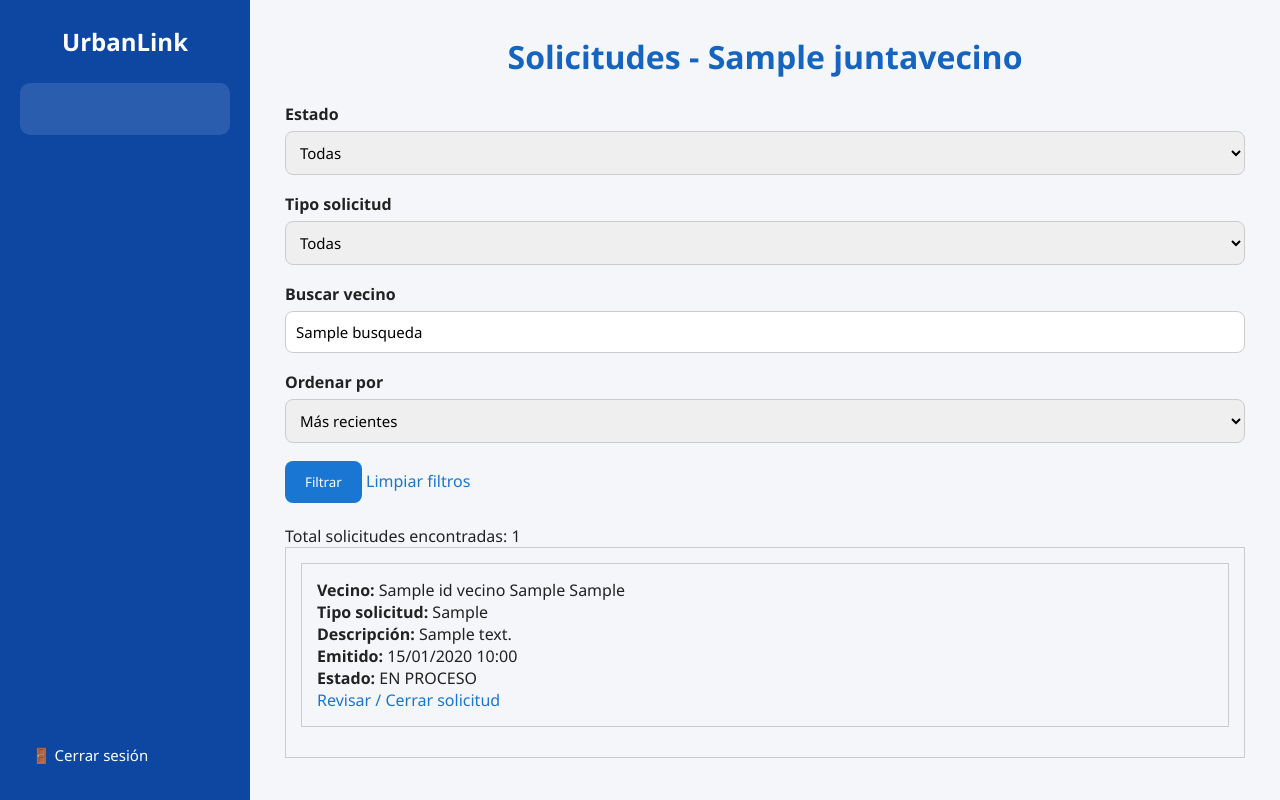
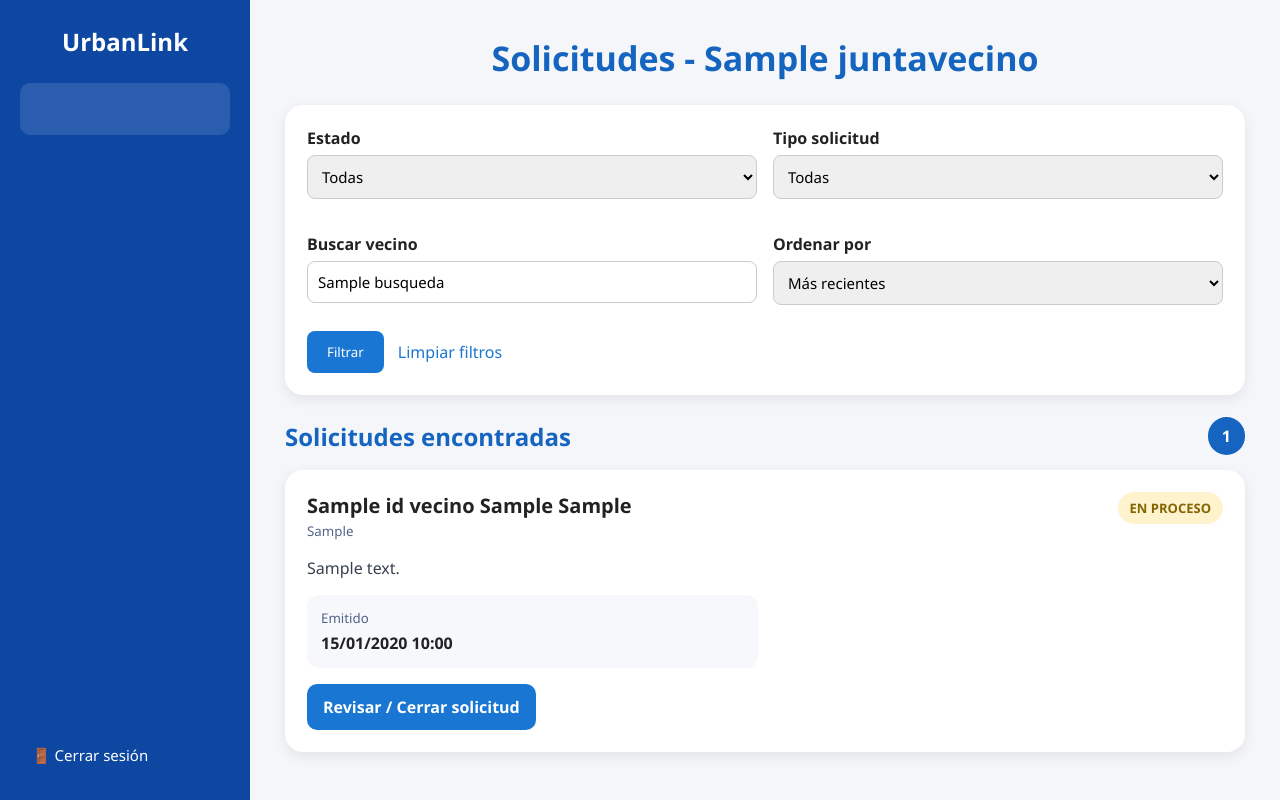
Before and after one commit to LeandroCaceresM/Capstone26, a Django app: template FASE 2/Evidencia Proyecto/Pagina_Capstone/Proyecto/core/app/templates/presidente/solicitudes.html in a window 1280 px wide. Run offline with Django 5.2, Linux system fonts and the light colour scheme; tables that the repository leaves empty hold one stand-in row (values such as "Sample post"); the template is opened without the code that fills it: values that come from a table or form of the project are taken from there, most other values are stand-ins (such as "Sample title", 1, 10 or a date in 2020).

Commit message:
Se rediseñan los siguientes apartados: Solicitudes y Certificados

```diff
--- /dev/null
+++ b/FASE 2/Evidencia Proyecto/Pagina_Capstone/Proyecto/core/app/static/css/solicitudes_presidente.css
@@ -0,0 +1,173 @@
+.solicitudes-admin-page{
+    max-width: 1100px;
+    margin: 0 auto;
+}
+
+.solicitudes-admin-page h1{
+    text-align: center;
+    font-size: 34px;
+    margin-bottom: 24px;
+}
+
+.filtros-card,
+.solicitud-admin-card,
+.empty-card{
+    background: white;
+    border-radius: 18px;
+    padding: 22px;
+    box-shadow: 0 4px 14px rgba(0,0,0,.08);
+}
+
+.filtros-card{
+    margin-bottom: 22px;
+}
+
+.filtros-grid{
+    display: grid;
+    grid-template-columns: repeat(2, 1fr);
+    gap: 16px;
+}
+
+.filtros-actions{
+    display: flex;
+    align-items: center;
+    gap: 14px;
+    margin-top: 8px;
+}
+
+.resultados-header{
+    display: flex;
+    justify-content: space-between;
+    align-items: center;
+    margin-bottom: 15px;
+}
+
+.resultados-header h2{
+    margin: 0;
+}
+
+.resultados-header span{
+    background: #1565c0;
+    color: white;
+    padding: 8px 14px;
+    border-radius: 999px;
+    font-weight: bold;
+}
+
+.solicitudes-admin-list{
+    display: grid;
+    gap: 16px;
+}
+
+.solicitud-admin-header{
+    display: flex;
+    justify-content: space-between;
+    gap: 16px;
+    align-items: flex-start;
+}
+
+.solicitud-admin-header h3{
+    margin: 0;
+    font-size: 20px;
+}
+
+.solicitud-admin-header small{
+    color: #526587;
+}
+
+.estado{
+    display: inline-block;
+    padding: 7px 12px;
+    border-radius: 999px;
+    font-size: 13px;
+    font-weight: bold;
+    white-space: nowrap;
+}
+
+.estado-enproceso{
+    background: #fff3cd;
+    color: #856404;
+}
+
+.estado-aprobado{
+    background: #d4edda;
+    color: #155724;
+}
+
+.estado-rechazado{
+    background: #f8d7da;
+    color: #721c24;
+}
+
+.descripcion{
+    margin: 16px 0;
+    color: #374151;
+}
+
+.solicitud-admin-meta{
+    display: grid;
+    grid-template-columns: repeat(2, 1fr);
+    gap: 14px;
+}
+
+.solicitud-admin-meta div,
+.comentario-card{
+    background: #f6f8fc;
+    border-radius: 12px;
+    padding: 14px;
+}
+
+.solicitud-admin-meta small,
+.comentario-card small{
+    display: block;
+    color: #526587;
+    margin-bottom: 5px;
+}
+
+.comentario-card{
+    margin-top: 14px;
+}
+
+.comentario-card p{
+    margin: 0;
+}
+
+.btn-revisar{
+    display: inline-block;
+    margin-top: 16px;
+    background: #1976d2;
+    color: white;
+    padding: 12px 16px;
+    border-radius: 10px;
+    font-weight: 600;
+    text-decoration: none;
+}
+
+.btn-revisar:hover{
+    background: #125aa3;
+    color: white;
+    text-decoration: none;
+}
+
+.empty-card{
+    text-align: center;
+    color: #6b7280;
+}
+
+@media(max-width: 768px){
+    .solicitudes-admin-page h1{
+        font-size: 24px;
+    }
+
+    .filtros-grid{
+        grid-template-columns: 1fr;
+    }
+
+    .solicitud-admin-header{
+        flex-direction: column;
+    }
+
+    .solicitud-admin-meta{
+        grid-template-columns: 1fr;
+    }
+}
--- a/FASE 2/Evidencia Proyecto/Pagina_Capstone/Proyecto/core/app/templates/presidente/solicitudes.html
+++ b/FASE 2/Evidencia Proyecto/Pagina_Capstone/Proyecto/core/app/templates/presidente/solicitudes.html
@@ -1,14 +1,25 @@
 {% extends "base_panel.html" %}
+{% load static %}
 
 {% block titulo %}
 Solicitudes
 {% endblock %}
 
+{% block head %}
+{{ block.super }}
+<link rel="stylesheet" href="{% static 'css/solicitudes_presidente.css' %}">
+{% endblock %}
+
 {% block contenido %}
+
+<div class="solicitudes-admin-page">
 
     <h1>Solicitudes - {{ junta.nombre }}</h1>
 
-<form method="GET">
+    <form method="GET" class="filtros-card">
+
+        <div class="filtros-grid">
+            <div>
                 <label>Estado</label>
                 <select name="estado">
                     <option value="Todas" {% if filtro_estado == "Todas" %}selected{% endif %}>Todas</option>
@@ -16,7 +27,9 @@ Solicitudes
                     <option value="APROBADO" {% if filtro_estado == "APROBADO" %}selected{% endif %}>Aprobadas</option>
                     <option value="RECHAZADO" {% if filtro_estado == "RECHAZADO" %}selected{% endif %}>Rechazadas</option>
                 </select>
+            </div>
 
+            <div>
                 <label>Tipo solicitud</label>
                 <select name="tipo">
                     <option value="Todas" {% if filtro_tipo == "Todas" %}selected{% endif %}>Todas</option>
@@ -27,15 +40,14 @@ Solicitudes
                         </option>
                     {% endfor %}
                 </select>
+            </div>
 
+            <div>
                 <label>Buscar vecino</label>
-    <input
-        type="text"
-        name="q"
-        value="{{ busqueda }}"
-        placeholder="Nombre, apellido o RUT"
-    >
+                <input type="text" name="q" value="{{ busqueda }}" placeholder="Nombre, apellido o RUT">
+            </div>
 
+            <div>
                 <label>Ordenar por</label>
                 <select name="orden">
                     <option value="recientes" {% if orden == "recientes" %}selected{% endif %}>Más recientes</option>
@@ -45,48 +57,81 @@ Solicitudes
                     <option value="estado" {% if orden == "estado" %}selected{% endif %}>Estado</option>
                     <option value="tipo" {% if orden == "tipo" %}selected{% endif %}>Tipo solicitud</option>
                 </select>
+            </div>
+        </div>
 
+        <div class="filtros-actions">
             <button type="submit">Filtrar</button>
+            <a href="{% url 'solicitudes_presidente' %}">Limpiar filtros</a>
+        </div>
 
-    <a href="{% url 'solicitudes_presidente' %}">
-        Limpiar filtros
-    </a>
     </form>
-<br>
 
-<p>Total solicitudes encontradas: {{ solicitudes_data|length }}</p>
+    <div class="resultados-header">
+        <h2>Solicitudes encontradas</h2>
+        <span>{{ solicitudes_data|length }}</span>
+    </div>
 
-<div style="max-height: 650px; overflow-y: auto; border: 1px solid #ccc; padding: 15px;">
     {% if solicitudes_data %}
+        <div class="solicitudes-admin-list">
             {% for item in solicitudes_data %}
-            <div style="border:1px solid #ccc; padding:15px; margin-bottom:15px;">
-                <p>
-                    <strong>Vecino:</strong>
+                <div class="solicitud-admin-card">
+
+                    <div class="solicitud-admin-header">
+                        <div>
+                            <h3>
                                 {{ item.solicitud.id_vecino.pri_nombre }}
                                 {{ item.solicitud.id_vecino.apell_paterno }}
                                 {{ item.solicitud.id_vecino.apell_materno }}
+                            </h3>
+                            <small>{{ item.solicitud.id_tsolicitud.tipo_solicitud }}</small>
+                        </div>
+
+                        <span class="estado estado-{{ item.solicitud.estado|lower|cut:' ' }}">
+                            {{ item.solicitud.estado }}
+                        </span>
+                    </div>
+
+                    <p class="descripcion">
+                        {{ item.solicitud.descripcion }}
                     </p>
 
-                <p><strong>Tipo solicitud:</strong> {{ item.solicitud.id_tsolicitud.tipo_solicitud }}</p>
-                <p><strong>Descripción:</strong> {{ item.solicitud.descripcion }}</p>
-                <p><strong>Emitido:</strong> {{ item.solicitud.fecha_solicitud|date:"d/m/Y H:i" }}</p>
-                <p><strong>Estado:</strong> {{ item.solicitud.estado }}</p>
+                    <div class="solicitud-admin-meta">
+                        <div>
+                            <small>Emitido</small>
+                            <strong>{{ item.solicitud.fecha_solicitud|date:"d/m/Y H:i" }}</strong>
+                        </div>
 
                         {% if item.solicitud.estado != "EN PROCESO" %}
-                    <p><strong>Resuelto:</strong> {{ item.fecha_resuelta|date:"d/m/Y H:i" }}</p>
-                    <p><strong>Comentario presidente:</strong> {{ item.solicitud.comentario_presidente }}</p>
+                            <div>
+                                <small>Resuelto</small>
+                                <strong>{{ item.fecha_resuelta|date:"d/m/Y H:i" }}</strong>
+                            </div>
+                        {% endif %}
+                    </div>
+
+                    {% if item.solicitud.estado != "EN PROCESO" %}
+                        <div class="comentario-card">
+                            <small>Comentario presidente</small>
+                            <p>{{ item.solicitud.comentario_presidente|default:"Sin comentario" }}</p>
+                        </div>
                     {% endif %}
 
                     {% if item.solicitud.estado == "EN PROCESO" %}
-                    <a href="{% url 'cerrar_solicitud' item.solicitud.id_solicitud %}">
+                        <a class="btn-revisar" href="{% url 'cerrar_solicitud' item.solicitud.id_solicitud %}">
                             Revisar / Cerrar solicitud
                         </a>
                     {% endif %}
+
                 </div>
             {% endfor %}
+        </div>
     {% else %}
-        <p>No hay solicitudes para este filtro.</p>
+        <div class="empty-card">
+            No hay solicitudes para este filtro.
+        </div>
     {% endif %}
+
 </div>
 
 {% endblock %}
```
Also changed, not shown: FASE 2/Evidencia Proyecto/Pagina_Capstone/Proyecto/core/app/static/css/cerrar_solicitud.css (added, +136 -0 lines), FASE 2/Evidencia Proyecto/Pagina_Capstone/Proyecto/core/app/static/css/certificados_presidente.css (added, +98 -0 lines), FASE 2/Evidencia Proyecto/Pagina_Capstone/Proyecto/core/app/templates/presidente/cerrar_solicitud.html (+76 -13 lines), FASE 2/Evidencia Proyecto/Pagina_Capstone/Proyecto/core/app/templates/presidente/certificados.html (+74 -12 lines). Lines whose indentation alone changed are shown as unchanged.
